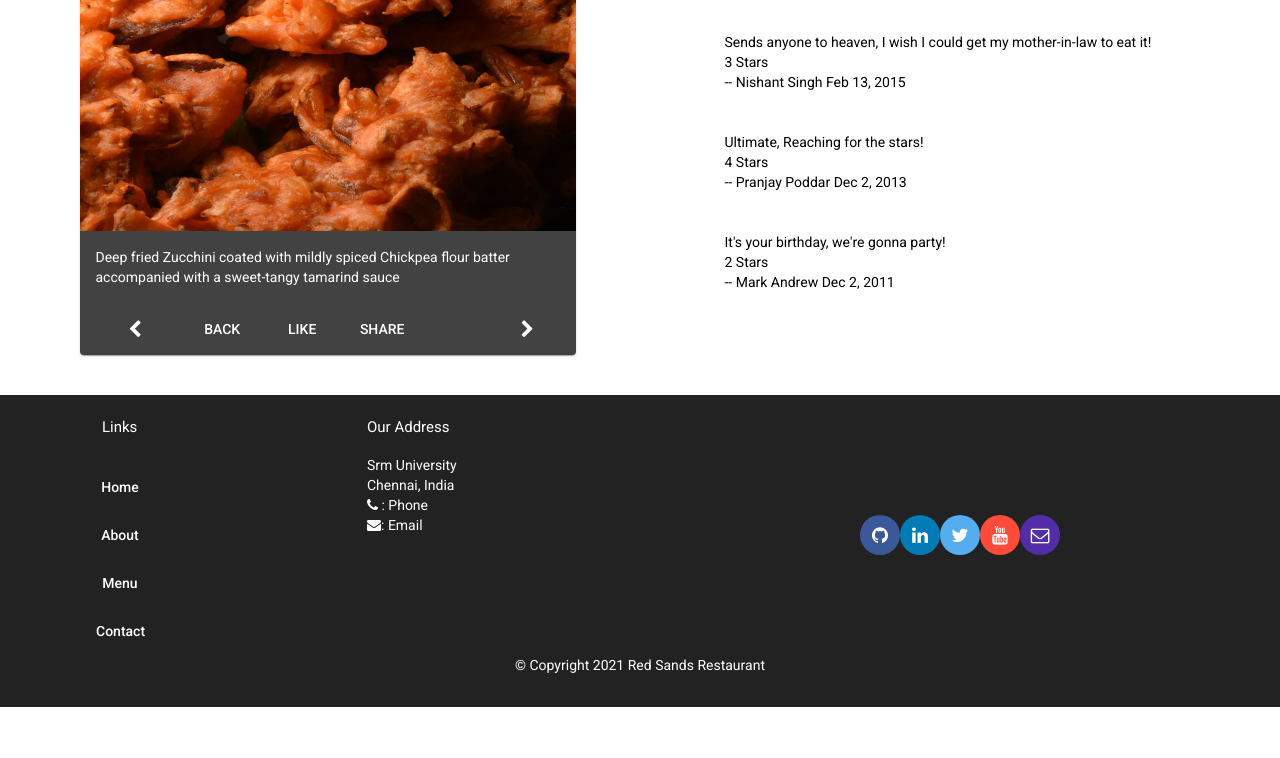
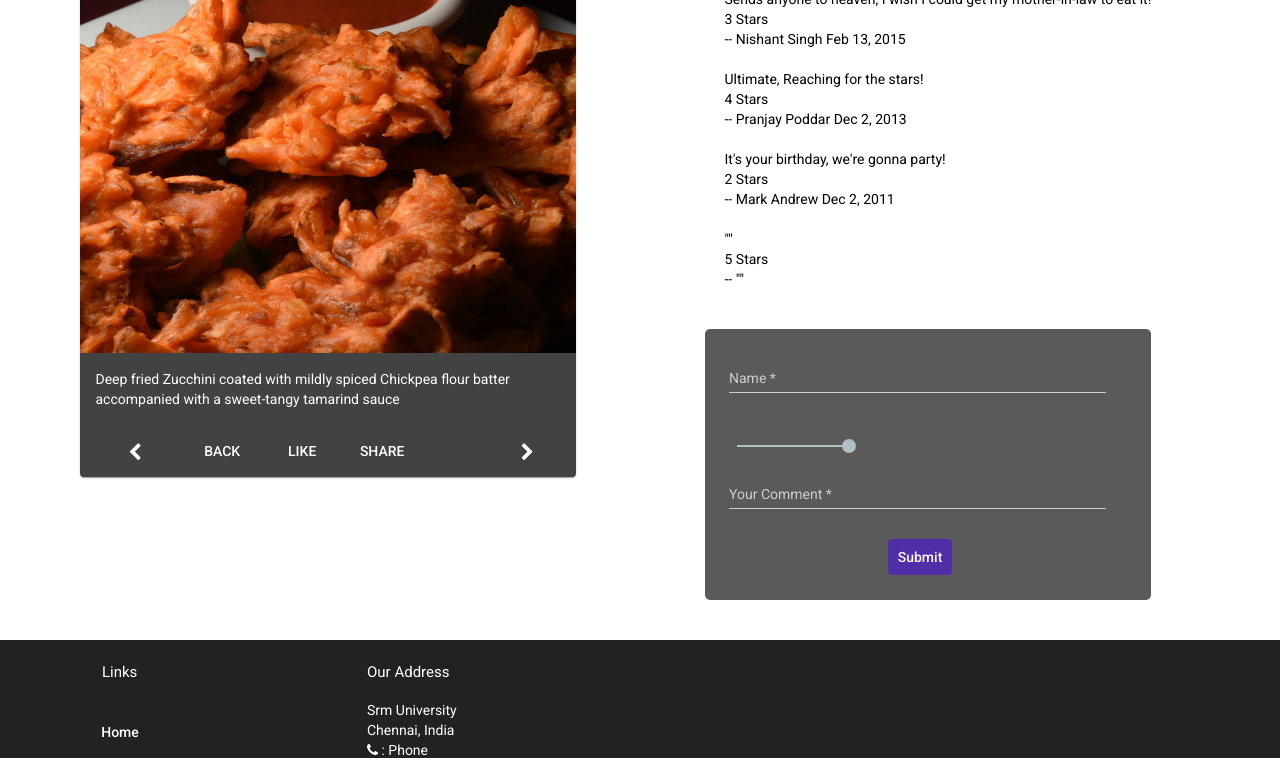
Before and after one commit to pranjay-poddar/Red-Sands-Restaurant-App, an Angular app: page /dishdetail/1 in a window 1280 px wide. Shown: the part 602-1360 px from the top of the page. Before the commit the page ends 1309 px from the top, so only its background shows below. Built offline with nearby package versions, Linux system fonts and the light colour scheme.

Commit message:
added comment push form

```diff
--- a/src/app/app.module.ts
+++ b/src/app/app.module.ts
@@ -16,6 +16,7 @@ import { MatDialogModule } from'@angular/material/dialog';
 import { MatSelectModule } from'@angular/material/select';
 import { MatSlideToggleModule } from'@angular/material/slide-toggle';
 import 'hammerjs';
+import { MatSliderModule } from '@angular/material/slider';
 import { MenuComponent } from './menu/menu.component';
 import { DishdetailComponent } from './dishdetail/dishdetail.component';
 import { DishService } from './services/dish.service';
@@ -62,6 +63,7 @@ import { MatProgressSpinnerModule } from '@angular/material/progress-spinner';
     MatSlideToggleModule,
     MatSelectModule,
     MatProgressSpinnerModule,
+    MatSliderModule
   ],
   providers: [
     DishService,
--- a/src/app/contact/contact.component.html
+++ b/src/app/contact/contact.component.html
@@ -73,7 +73,7 @@
             <p>
                 <mat-form-field class="full-width">
                     <textarea matInput formControlName="message" placeholder="Your Feedback" rows=12></textarea>
-                    <!-- <mat-error *ngIf="checkError('message', 'required')">Feedback is required</mat-error> -->
+                    <mat-error *ngIf="checkError('message', 'required')">Feedback is required</mat-error>
                 </mat-form-field>
             </p>
             <button type="submit" mat-button [disabled]="!feedbackForm.valid" class="background-primary button text-floral-white">Submit</button>
--- a/src/app/contact/contact.component.ts
+++ b/src/app/contact/contact.component.ts
@@ -66,9 +66,9 @@ this.onValueChanged(); // (re)set validation messages now
 }
   ngOnInit(): void {
   }
-  // public checkError = (controlName: string, errorName: string) => {
-  //   return this.feedbackForm.controls[controlName].hasError(errorName);
-  // }
+  public checkError = (controlName: string, errorName: string) => {
+    return this.feedbackForm.controls[controlName].hasError(errorName);
+  }
 
   onSubmit() {
     // console.warn(this.feedbackForm.value);
--- a/src/app/dishdetail/dishdetail.component.html
+++ b/src/app/dishdetail/dishdetail.component.html
@@ -34,14 +34,38 @@
                     <span>{{comment.comment}}</span><br>
                     <span>{{comment.rating}} Stars</span><br>
                     <span> -- {{comment.author}} {{comment.date | date}}</span><br>
-                    <br><br>
+                    <br>
+                </div>
+                <!-- <span>{{commentForm[0].value | json}}</span><br> -->
+                <span>{{commentForm.value.comment | json}}</span><br>
+                <span>{{commentForm.value.rating}} Stars</span><br>
+                <span> -- {{commentForm.value.Name | json}}</span><br>
+                <br>
+            </div>
 
-                </div>
-            </div>
         </div>
+
+
+        <form novalidate [formGroup]="commentForm" #fform="ngForm" (ngSubmit)="onSubmit()">
+            <p>
+
+                <mat-form-field class="half-width">
+                    <input matInput formControlName="Name" placeholder="Name" type="text">
+                    <mat-error *ngIf="(formErrors.Name)">{{formErrors.Name}}</mat-error>
+                </mat-form-field>
+            </p>
+            <mat-slider formControlName="rating" thumbLabel [displayWith]="formatLabel" tickInterval="1" step="1" min="1" max="5" aria-label="units" value="5"></mat-slider>
+            <p>
+                <mat-form-field class="half-width">
+                    <input matInput formControlName="comment" placeholder="Your Comment" type="text">
+                    <mat-error *ngIf="(formErrors.comment)">{{formErrors.comment}}</mat-error>
+                </mat-form-field>
+            </p>
+            <button type="submit" mat-button [disabled]="!commentForm.valid" class="background-primary button text-floral-white">Submit</button>
+        </form>
     </div>
+</div>
 
-</div>
 <div [hidden]="dish">
     <mat-spinner></mat-spinner>
     <h4>Loading . . . Please Wait</h4>
--- a/src/app/dishdetail/dishdetail.component.scss
+++ b/src/app/dishdetail/dishdetail.component.scss
@@ -25,6 +25,25 @@ h4 {
     text-align: center;
 }
 
+.full-width {
+    width: 100%;
+}
+
+.half-width {
+    width: 95%;
+}
+
+form {
+    background: #5a5a5a;
+    border-radius: 5px;
+    padding: 5%;
+    width: 80%;
+}
+
+.button {
+    margin-left: 40%;
+}
+
 @media(max-width:550px) {
     .mat-button,
     .mat-icon-button,
--- a/src/app/dishdetail/dishdetail.component.ts
+++ b/src/app/dishdetail/dishdetail.component.ts
@@ -1,9 +1,10 @@
-import { Component, OnInit } from '@angular/core';
+import { Component, OnInit ,ViewChild} from '@angular/core';
 import { Params, ActivatedRoute } from '@angular/router';
 import { Location } from '@angular/common';
 import { Dish }from '../shared/dish';
 import { DishService } from '../services/dish.service';
 import { switchMap } from 'rxjs/operators';
+import { FormBuilder,Validators} from '@angular/forms';
 @Component({
   selector: 'app-dishdetail',
   templateUrl: './dishdetail.component.html',
@@ -11,20 +12,104 @@ import { switchMap } from 'rxjs/operators';
 })
 
 export class DishdetailComponent implements OnInit {
-
+  commentForm:any;
+  comment:any;
   dish : any;
   dishIds!: string[];
   prev!: string;
   next!: string;
+  nameDisplay!:string;
+  commentDisplay!:string;
+  @ViewChild('fform') commentFormDirective:any;
   constructor(private dishservice: DishService,
     private route: ActivatedRoute,
-    private location: Location) { }
+    private location: Location,private fb: FormBuilder) {
+      this.createForm();
+     }
 
   ngOnInit(): void {
     this.dishservice.getDishIds().subscribe(dishIds => this.dishIds = dishIds);
     this.route.params.pipe(switchMap((params: Params) => this.dishservice.getDish(params['id'])))
     .subscribe(dish => { this.dish = dish; this.setPrevNext(dish.id); });
+
+
   }
+  formatLabel(value: number) {
+
+    return value;
+  }
+
+  createForm(){
+    this.commentForm = this.fb.group({
+    Name : ['', [Validators.required,Validators.minLength(2),Validators.maxLength(25)]],
+    comment : ['',[Validators.required,Validators.minLength(2),Validators.maxLength(80)]],
+    rating: [5]
+    });
+    this.commentForm.valueChanges.subscribe((data:any) => this.onValueChanged(data));
+    this.commentForm.valueChanges.subscribe((data2:any) => this.getval(data2));
+
+  this.onValueChanged(); // (re)set validation messages now
+  }
+  getval(data2?:any){
+  this.nameDisplay= data2.Name.value;
+  }
+
+
+  formErrors = {
+    'Name': '',
+    'comment': '',
+    'rating':''
+  };
+
+  validationMessages = {
+    'Name': {
+      'required':      'Name is required.',
+      'minlength':     'Name must be at least 2 characters long.',
+      'maxlength':     'Name cannot be more than 25 characters long.'
+    },
+    'comment': {
+      'required':      'Comment is required.',
+      'minlength':     'Comment must be at least 2 characters long.',
+      'maxlength':     'Name cannot be more than 80 characters long.'
+    }
+  };
+  onValueChanged(data ?: any) {
+    if (!this.commentForm) { return; }
+    const form = this.commentForm;
+    for ( const field in this.formErrors) {
+      if (this.formErrors.hasOwnProperty(field)) {
+        // clear previous error message (if any)
+        (this.formErrors as any)[field] = '';
+        const control = form.get(field);
+        if (control && control.dirty && !control.valid) {
+          const messages = (this.validationMessages as any)[field];
+          for (const key in control.errors) {
+            if (control.errors.hasOwnProperty(key)) {
+              (this.formErrors as any)[field] += messages[key] + ' ';
+            }
+          }
+        }
+      }
+    }
+  }
+  onSubmit() {
+    // console.warn(this.commentForm.value);
+    // console.log(this.commentForm);
+    // this.commentForm.reset();
+    this.comment = this.commentForm.value;
+    console.log(this.comment);
+    this.commentForm.reset({
+      Name: '',
+      comment: '',
+      rating: 5
+    });
+    // this.commentFormDirective.resetForm();
+  }
+
+
+
+
+
   setPrevNext(dishId: string) {
     const index = this.dishIds.indexOf(dishId);
     this.prev = this.dishIds[(this.dishIds.length + index - 1) % this.dishIds.length];
@@ -34,4 +119,5 @@ export class DishdetailComponent implements OnInit {
     this.location.back();
   }
 
+
 }
```
